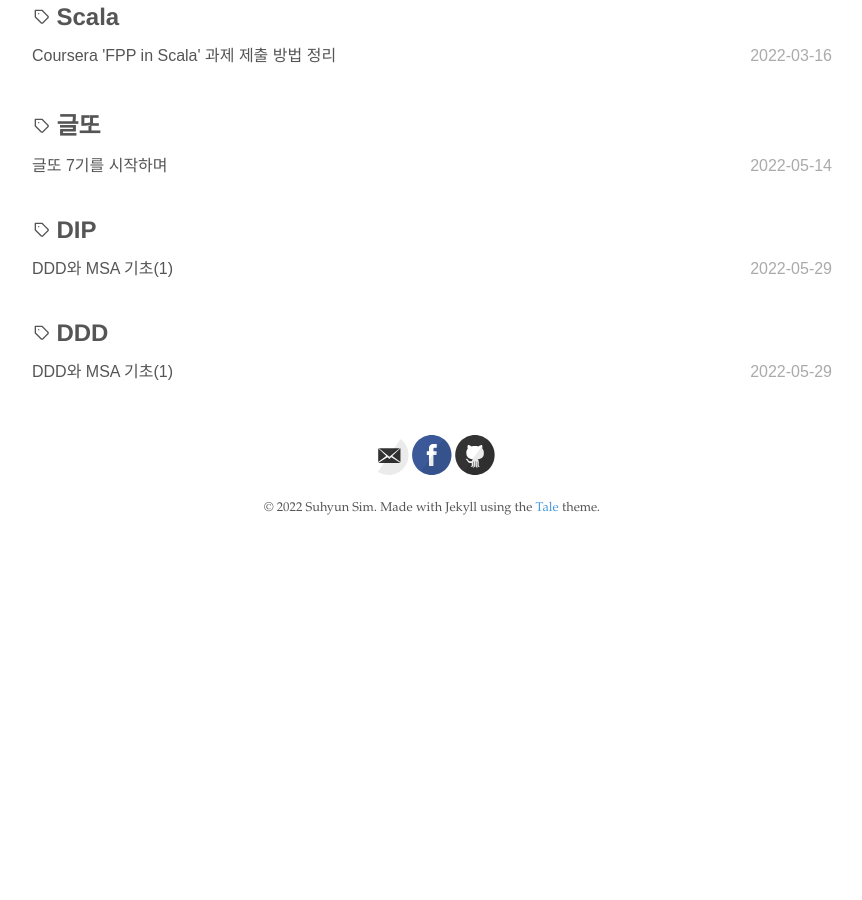
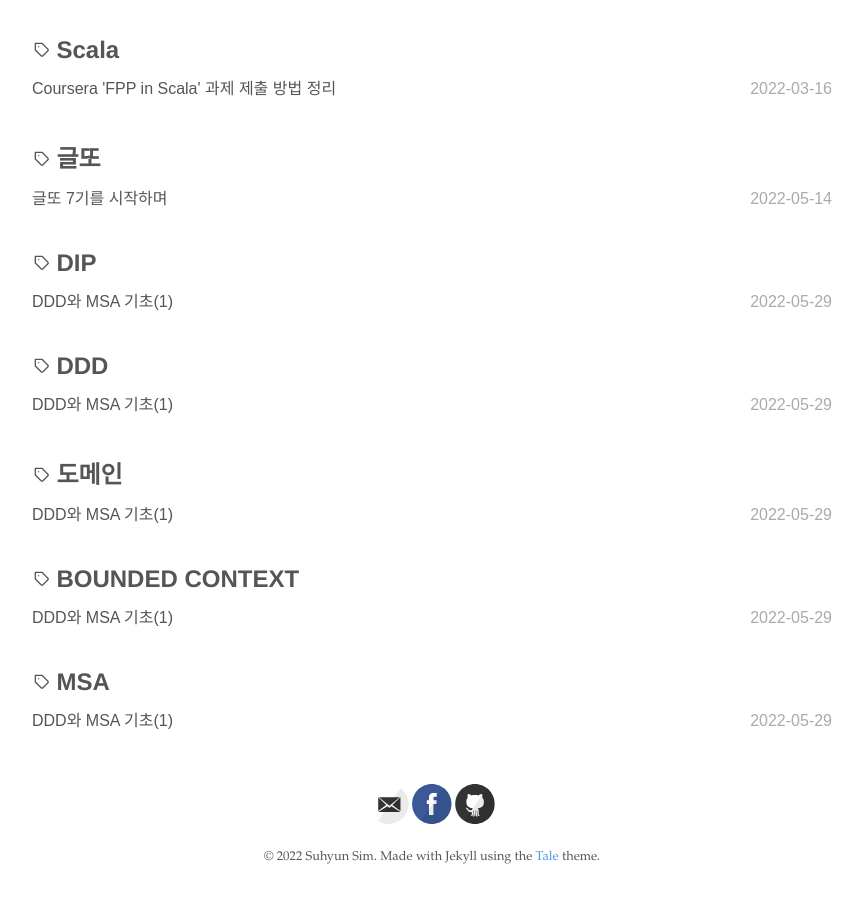
Before and after one commit to suhyunsim/suhyunsim.github.io, a Jekyll site: the page built from _pages/tags.html, in a window 1280 px wide and 900 px high, scrolled down 13239 px. Shown: the whole window, without its empty margins (208-1070 px from the left). Built offline with Jekyll 4.4.1, drawn with Linux system fonts in a browser that asks for light colours; before the commit the page ends 13790 px from its top, so only the background shows below that; some of the changed text lies outside the part shown.

Commit message:
docs: 블로그 포스트 태그 추가

```diff
--- a/_posts/2022-05-29-DDD-MSA(1).md
+++ b/_posts/2022-05-29-DDD-MSA(1).md
@@ -7,7 +7,7 @@ sitemap:
   changefreq: daily
   priority: 1.0
 comments: true
-tag: [DIP, DDD]
+tag: [DIP, DDD, 도메인, BOUNDED CONTEXT, MSA]
 
 ---
 
```
